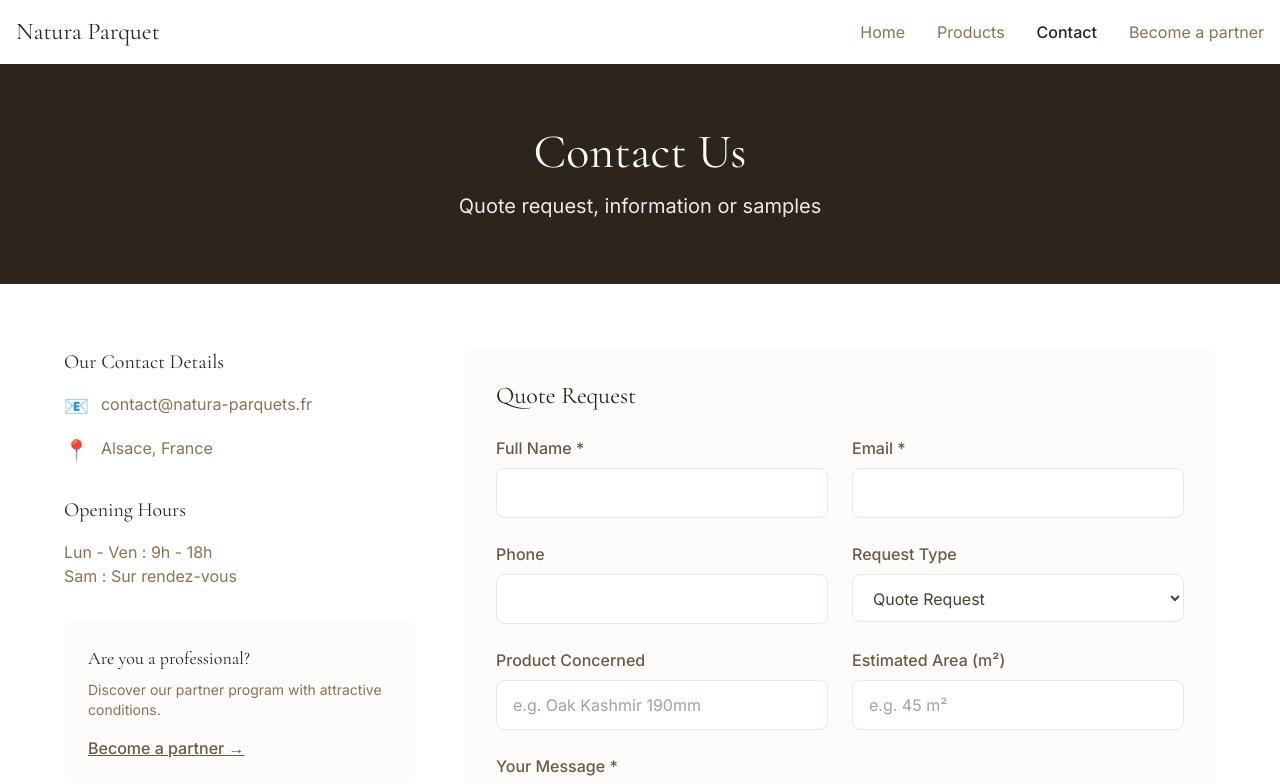
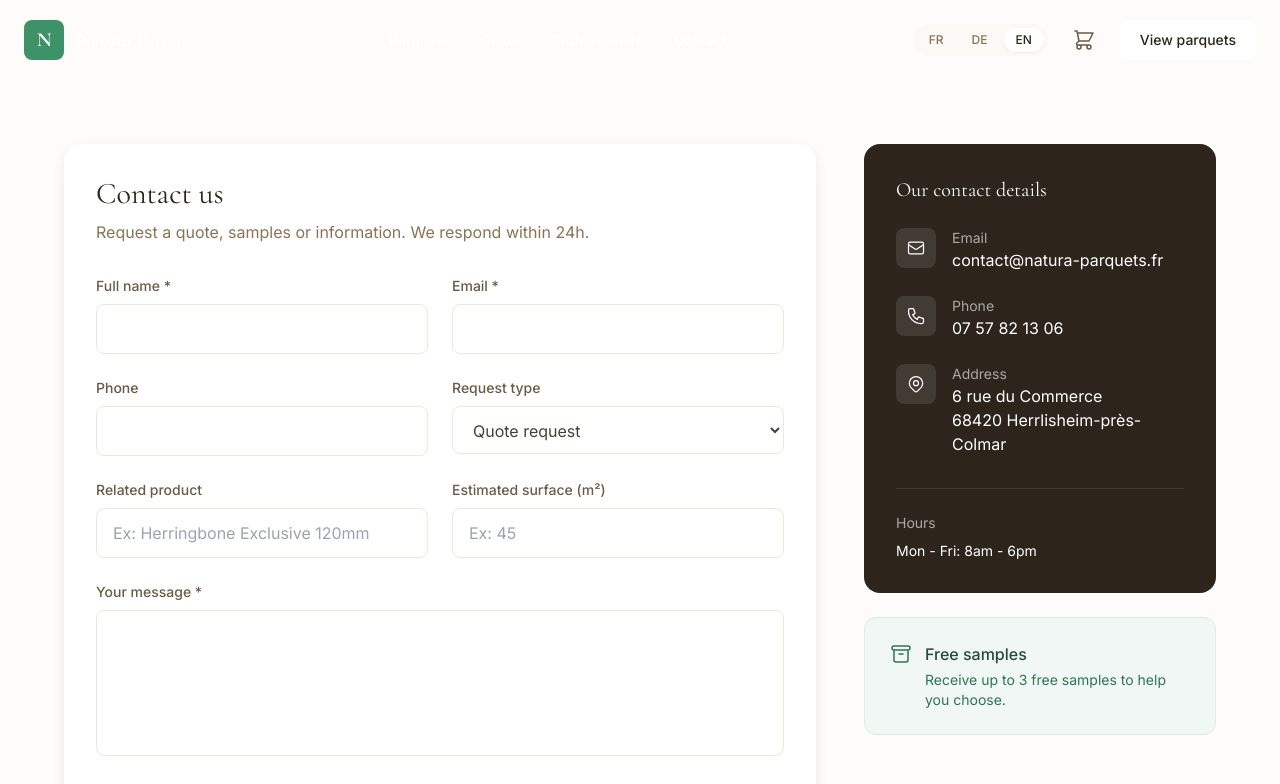
Before and after one commit to oktaviaorg/natura-parquet, a Next.js app: page /en/contact in a window 1280 px wide. Shown: the top 784 px of the page. Built offline with nearby package versions, Linux system fonts and the light colour scheme; no server answers; a web font is replaced by a local one.

Commit message:
📧 Page contact fonctionnelle avec formulaire

```diff
--- a/src/app/[locale]/contact/page.tsx
+++ b/src/app/[locale]/contact/page.tsx
@@ -1,19 +1,13 @@
 'use client';
 
-import { useTranslations } from 'next-intl';
 import { useState, useEffect } from 'react';
+import { useLocale } from 'next-intl';
 import { useSearchParams } from 'next/navigation';
-import { createClient } from '@supabase/supabase-js';
-import Link from 'next/link';
-
-const supabase = createClient(
-  process.env.NEXT_PUBLIC_SUPABASE_URL!,
-  process.env.NEXT_PUBLIC_SUPABASE_ANON_KEY!
-);
+import Navigation from '@/components/Navigation';
+import Footer from '@/components/Footer';
 
 export default function ContactPage() {
-  const t = useTranslations('contact');
-  const tNav = useTranslations('nav');
+  const locale = useLocale() as 'fr' | 'de' | 'en';
   const searchParams = useSearchParams();
 
   const [formData, setFormData] = useState({
@@ -25,8 +19,9 @@ export default function ContactPage() {
     surface: '',
     message: ''
   });
+  const [status, setStatus] = useState<'idle' | 'loading' | 'success' | 'error'>('idle');
 
-  // Pré-remplir le formulaire avec les paramètres URL
+  // Pre-fill from URL params
   useEffect(() => {
     const productParam = searchParams.get('product');
     const typeParam = searchParams.get('type');
@@ -35,47 +30,59 @@ export default function ContactPage() {
       setFormData(prev => ({
         ...prev,
         product: productParam || prev.product,
-        subject: typeParam || prev.subject,
+        subject: typeParam === 'echantillon' ? 'echantillon' : typeParam || prev.subject,
       }));
     }
   }, [searchParams]);
 
-  const [status, setStatus] = useState<'idle' | 'loading' | 'success' | 'error'>('idle');
+  const labels = {
+    title: { fr: 'Contactez-nous', de: 'Kontaktieren Sie uns', en: 'Contact us' },
+    subtitle: {
+      fr: 'Demande de devis, échantillons ou informations. Nous répondons sous 24h.',
+      de: 'Angebot, Muster oder Informationen anfordern. Wir antworten innerhalb von 24h.',
+      en: 'Request a quote, samples or information. We respond within 24h.'
+    },
+    name: { fr: 'Nom complet', de: 'Vollständiger Name', en: 'Full name' },
+    email: { fr: 'Email', de: 'E-Mail', en: 'Email' },
+    phone: { fr: 'Téléphone', de: 'Telefon', en: 'Phone' },
+    subject: { fr: 'Type de demande', de: 'Art der Anfrage', en: 'Request type' },
+    subjects: {
+      devis: { fr: 'Demande de devis', de: 'Angebot anfordern', en: 'Quote request' },
+      echantillon: { fr: 'Demande d\'échantillons', de: 'Muster anfordern', en: 'Sample request' },
+      info: { fr: 'Informations produit', de: 'Produktinformationen', en: 'Product information' },
+      autre: { fr: 'Autre', de: 'Andere', en: 'Other' },
+    },
+    product: { fr: 'Produit concerné', de: 'Betroffenes Produkt', en: 'Related product' },
+    surface: { fr: 'Surface estimée (m²)', de: 'Geschätzte Fläche (m²)', en: 'Estimated surface (m²)' },
+    message: { fr: 'Votre message', de: 'Ihre Nachricht', en: 'Your message' },
+    send: { fr: 'Envoyer', de: 'Senden', en: 'Send' },
+    sending: { fr: 'Envoi...', de: 'Senden...', en: 'Sending...' },
+    success: { fr: 'Message envoyé ! Nous vous répondrons sous 24h.', de: 'Nachricht gesendet! Wir antworten innerhalb von 24h.', en: 'Message sent! We will respond within 24h.' },
+    error: { fr: 'Erreur lors de l\'envoi. Veuillez réessayer.', de: 'Fehler beim Senden. Bitte versuchen Sie es erneut.', en: 'Error sending. Please try again.' },
+    contactInfo: { fr: 'Nos coordonnées', de: 'Unsere Kontaktdaten', en: 'Our contact details' },
+  };
 
   const handleSubmit = async (e: React.FormEvent) => {
     e.preventDefault();
     setStatus('loading');
 
     try {
-      const { error } = await supabase
-        .from('contact_messages')
-        .insert([{
-          name: formData.name,
-          email: formData.email,
-          subject: `[${formData.subject.toUpperCase()}] ${formData.product || 'Demande générale'}`,
-          message: `Téléphone: ${formData.phone || 'Non renseigné'}
+      // Send via mailto for now (simple solution)
+      const subject = encodeURIComponent(`[${formData.subject.toUpperCase()}] ${formData.product || 'Natura Parquets'}`);
+      const body = encodeURIComponent(`
+Nom: ${formData.name}
+Email: ${formData.email}
+Téléphone: ${formData.phone || 'Non renseigné'}
 Surface estimée: ${formData.surface || 'Non renseignée'}
 Produit: ${formData.product || 'Non spécifié'}
 
 Message:
-${formData.message}`,
-          locale: 'fr'
-        }]);
+${formData.message}
+      `);
 
-      if (error) throw error;
-
+      window.location.href = `mailto:contact@natura-parquets.fr?subject=${subject}&body=${body}`;
       setStatus('success');
-      setFormData({
-        name: '',
-        email: '',
-        phone: '',
-        subject: 'devis',
-        product: '',
-        surface: '',
-        message: ''
-      });
     } catch (err) {
-      console.error('Error:', err);
       setStatus('error');
     }
   };
@@ -88,201 +95,235 @@ ${formData.message}`,
   };
 
   return (
-    <main className="min-h-screen bg-white">
-      {/* Header */}
-      <header className="bg-white shadow-sm sticky top-0 z-50">
-        <div className="max-w-7xl mx-auto px-4 py-4 flex items-center justify-between">
-          <Link href="/" className="font-display text-2xl text-natura-900">
-            Natura Parquet
-          </Link>
-          <nav className="hidden md:flex items-center gap-8">
-            <Link href="/" className="text-natura-600 hover:text-natura-900">{tNav('home')}</Link>
-            <Link href="/produits" className="text-natura-600 hover:text-natura-900">{tNav('products')}</Link>
-            <Link href="/contact" className="text-natura-900 font-medium">{tNav('contact')}</Link>
-            <Link href="/devenir-partenaire" className="text-natura-600 hover:text-natura-900">{tNav('partners')}</Link>
-          </nav>
-        </div>
-      </header>
+    <main className="min-h-screen bg-natura-50">
+      <Navigation />
 
-      {/* Hero Section */}
-      <section className="bg-natura-900 text-white py-16 px-4">
-        <div className="max-w-4xl mx-auto text-center">
-          <h1 className="font-display text-4xl md:text-5xl mb-4">{t('title')}</h1>
-          <p className="text-xl opacity-90">{t('subtitle')}</p>
-        </div>
-      </section>
+      <section className="py-16 px-6">
+        <div className="max-w-6xl mx-auto">
+          <div className="grid lg:grid-cols-3 gap-12">
+            {/* Contact Form */}
+            <div className="lg:col-span-2">
+              <div className="bg-white rounded-2xl shadow-soft p-8">
+                <h1 className="font-display text-3xl text-natura-900 mb-2">
+                  {labels.title[locale]}
+                </h1>
+                <p className="text-natura-600 mb-8">
+                  {labels.subtitle[locale]}
+                </p>
 
-      {/* Contact Info + Form */}
-      <section className="py-16 px-4">
-        <div className="max-w-6xl mx-auto grid md:grid-cols-3 gap-12">
-
-          {/* Contact Info */}
-          <div className="space-y-8">
-            <div>
-              <h3 className="font-display text-xl text-natura-900 mb-4">{t('info.title')}</h3>
-              <div className="space-y-4 text-natura-600">
-                <p className="flex items-start gap-3">
-                  <span className="text-xl">📧</span>
-                  <span>contact@natura-parquets.fr</span>
-                </p>
-                <p className="flex items-start gap-3">
-                  <span className="text-xl">📍</span>
-                  <span>Alsace, France</span>
-                </p>
+                {status === 'success' ? (
+                  <div className="p-6 bg-forest-50 rounded-xl border border-forest-200">
+                    <div className="flex items-center gap-3">
+                      <svg className="w-6 h-6 text-forest-600" fill="none" stroke="currentColor" viewBox="0 0 24 24">
+                        <path strokeLinecap="round" strokeLinejoin="round" strokeWidth={2} d="M9 12l2 2 4-4m6 2a9 9 0 11-18 0 9 9 0 0118 0z" />
+                      </svg>
+                      <p className="text-forest-800 font-medium">{labels.success[locale]}</p>
                     </div>
                   </div>
-
+                ) : (
+                  <form onSubmit={handleSubmit} className="space-y-6">
+                    <div className="grid sm:grid-cols-2 gap-6">
                       <div>
-              <h3 className="font-display text-xl text-natura-900 mb-4">{t('info.hours')}</h3>
-              <p className="text-natura-600">
-                Lun - Ven : 9h - 18h<br />
-                Sam : Sur rendez-vous
-              </p>
-            </div>
-
-            <div className="bg-natura-50 p-6 rounded-lg">
-              <h3 className="font-display text-lg text-natura-900 mb-2">{t('info.pro')}</h3>
-              <p className="text-natura-600 text-sm mb-4">{t('info.pro_desc')}</p>
-              <Link
-                href="/devenir-partenaire"
-                className="text-natura-700 font-medium hover:text-natura-900 underline"
-              >
-                {tNav('partners')} →
-              </Link>
-            </div>
-          </div>
-
-          {/* Form */}
-          <div className="md:col-span-2">
-            {status === 'success' ? (
-              <div className="bg-green-50 border border-green-200 rounded-lg p-8 text-center">
-                <span className="text-4xl mb-4 block">✅</span>
-                <h3 className="font-display text-xl text-green-800 mb-2">{t('form.success.title')}</h3>
-                <p className="text-green-700">{t('form.success.message')}</p>
-              </div>
-            ) : (
-              <form onSubmit={handleSubmit} className="bg-natura-50 p-8 rounded-lg space-y-6">
-                <h2 className="font-display text-2xl text-natura-900 mb-6">{t('form.title')}</h2>
-
-                <div className="grid md:grid-cols-2 gap-6">
-                  <div>
-                    <label className="block text-natura-700 mb-2 font-medium">{t('form.name')} *</label>
+                        <label className="block text-sm font-medium text-natura-700 mb-2">
+                          {labels.name[locale]} *
+                        </label>
                         <input
                           type="text"
                           name="name"
+                          required
                           value={formData.name}
                           onChange={handleChange}
-                      required
-                      className="w-full px-4 py-3 border border-natura-200 rounded-lg focus:outline-none focus:ring-2 focus:ring-natura-500 bg-white"
+                          className="w-full px-4 py-3 border border-natura-200 rounded-lg focus:outline-none focus:ring-2 focus:ring-forest-500"
                         />
                       </div>
-
                       <div>
-                    <label className="block text-natura-700 mb-2 font-medium">{t('form.email')} *</label>
+                        <label className="block text-sm font-medium text-natura-700 mb-2">
+                          {labels.email[locale]} *
+                        </label>
                         <input
                           type="email"
                           name="email"
+                          required
                           value={formData.email}
                           onChange={handleChange}
-                      required
-                      className="w-full px-4 py-3 border border-natura-200 rounded-lg focus:outline-none focus:ring-2 focus:ring-natura-500 bg-white"
+                          className="w-full px-4 py-3 border border-natura-200 rounded-lg focus:outline-none focus:ring-2 focus:ring-forest-500"
                         />
                       </div>
                     </div>
 
-                <div className="grid md:grid-cols-2 gap-6">
+                    <div className="grid sm:grid-cols-2 gap-6">
                       <div>
-                    <label className="block text-natura-700 mb-2 font-medium">{t('form.phone')}</label>
+                        <label className="block text-sm font-medium text-natura-700 mb-2">
+                          {labels.phone[locale]}
+                        </label>
                         <input
                           type="tel"
                           name="phone"
                           value={formData.phone}
                           onChange={handleChange}
-                      className="w-full px-4 py-3 border border-natura-200 rounded-lg focus:outline-none focus:ring-2 focus:ring-natura-500 bg-white"
+                          className="w-full px-4 py-3 border border-natura-200 rounded-lg focus:outline-none focus:ring-2 focus:ring-forest-500"
                         />
                       </div>
-
                       <div>
-                    <label className="block text-natura-700 mb-2 font-medium">{t('form.subject')}</label>
+                        <label className="block text-sm font-medium text-natura-700 mb-2">
+                          {labels.subject[locale]}
+                        </label>
                         <select
                           name="subject"
                           value={formData.subject}
                           onChange={handleChange}
-                      className="w-full px-4 py-3 border border-natura-200 rounded-lg focus:outline-none focus:ring-2 focus:ring-natura-500 bg-white"
+                          className="w-full px-4 py-3 border border-natura-200 rounded-lg focus:outline-none focus:ring-2 focus:ring-forest-500 bg-white"
                         >
-                      <option value="devis">{t('form.subjects.quote')}</option>
-                      <option value="info">{t('form.subjects.info')}</option>
-                      <option value="echantillon">{t('form.subjects.sample')}</option>
-                      <option value="autre">{t('form.subjects.other')}</option>
+                          <option value="devis">{labels.subjects.devis[locale]}</option>
+                          <option value="echantillon">{labels.subjects.echantillon[locale]}</option>
+                          <option value="info">{labels.subjects.info[locale]}</option>
+                          <option value="autre">{labels.subjects.autre[locale]}</option>
                         </select>
                       </div>
                     </div>
 
-                <div className="grid md:grid-cols-2 gap-6">
+                    <div className="grid sm:grid-cols-2 gap-6">
                       <div>
-                    <label className="block text-natura-700 mb-2 font-medium">{t('form.product')}</label>
+                        <label className="block text-sm font-medium text-natura-700 mb-2">
+                          {labels.product[locale]}
+                        </label>
                         <input
                           type="text"
                           name="product"
                           value={formData.product}
                           onChange={handleChange}
-                      placeholder={t('form.product_placeholder')}
-                      className="w-full px-4 py-3 border border-natura-200 rounded-lg focus:outline-none focus:ring-2 focus:ring-natura-500 bg-white"
+                          placeholder={locale === 'fr' ? 'Ex: Bâton Rompu Exclusive 120mm' : 'Ex: Herringbone Exclusive 120mm'}
+                          className="w-full px-4 py-3 border border-natura-200 rounded-lg focus:outline-none focus:ring-2 focus:ring-forest-500"
                         />
                       </div>
-
                       <div>
-                    <label className="block text-natura-700 mb-2 font-medium">{t('form.surface')}</label>
+                        <label className="block text-sm font-medium text-natura-700 mb-2">
+                          {labels.surface[locale]}
+                        </label>
                         <input
                           type="text"
                           name="surface"
                           value={formData.surface}
                           onChange={handleChange}
-                      placeholder={t('form.surface_placeholder')}
-                      className="w-full px-4 py-3 border border-natura-200 rounded-lg focus:outline-none focus:ring-2 focus:ring-natura-500 bg-white"
+                          placeholder="Ex: 45"
+                          className="w-full px-4 py-3 border border-natura-200 rounded-lg focus:outline-none focus:ring-2 focus:ring-forest-500"
                         />
                       </div>
                     </div>
 
                     <div>
-                  <label className="block text-natura-700 mb-2 font-medium">{t('form.message')} *</label>
+                      <label className="block text-sm font-medium text-natura-700 mb-2">
+                        {labels.message[locale]} *
+                      </label>
                       <textarea
                         name="message"
+                        required
+                        rows={5}
                         value={formData.message}
                         onChange={handleChange}
-                    required
-                    rows={5}
-                    placeholder={t('form.message_placeholder')}
-                    className="w-full px-4 py-3 border border-natura-200 rounded-lg focus:outline-none focus:ring-2 focus:ring-natura-500 bg-white"
+                        className="w-full px-4 py-3 border border-natura-200 rounded-lg focus:outline-none focus:ring-2 focus:ring-forest-500 resize-none"
                       />
                     </div>
-
-                {status === 'error' && (
-                  <div className="bg-red-50 border border-red-200 rounded-lg p-4 text-red-700">
-                    {t('form.error')}
-                  </div>
-                )}
 
                     <button
                       type="submit"
                       disabled={status === 'loading'}
-                  className="w-full py-4 bg-natura-900 text-white font-medium rounded-lg hover:bg-natura-800 transition-colors disabled:opacity-50"
+                      className="w-full py-4 bg-forest-500 text-white font-medium rounded-lg hover:bg-forest-600 transition-colors disabled:opacity-50"
                     >
-                  {status === 'loading' ? t('form.sending') : t('form.submit')}
+                      {status === 'loading' ? labels.sending[locale] : labels.send[locale]}
                     </button>
+
+                    {status === 'error' && (
+                      <p className="text-red-600 text-sm text-center">{labels.error[locale]}</p>
+                    )}
                   </form>
                 )}
               </div>
             </div>
+
+            {/* Contact Info */}
+            <div>
+              <div className="bg-natura-900 text-white rounded-2xl p-8">
+                <h2 className="font-display text-xl mb-6">{labels.contactInfo[locale]}</h2>
+
+                <div className="space-y-6">
+                  <div className="flex items-start gap-4">
+                    <div className="w-10 h-10 bg-white/10 rounded-lg flex items-center justify-center flex-shrink-0">
+                      <svg className="w-5 h-5" fill="none" stroke="currentColor" viewBox="0 0 24 24">
+                        <path strokeLinecap="round" strokeLinejoin="round" strokeWidth={1.5} d="M3 8l7.89 5.26a2 2 0 002.22 0L21 8M5 19h14a2 2 0 002-2V7a2 2 0 00-2-2H5a2 2 0 00-2 2v10a2 2 0 002 2z" />
+                      </svg>
+                    </div>
+                    <div>
+                      <p className="text-white/60 text-sm">Email</p>
+                      <a href="mailto:contact@natura-parquets.fr" className="hover:text-forest-300 transition-colors">
+                        contact@natura-parquets.fr
+                      </a>
+                    </div>
+                  </div>
+
+                  <div className="flex items-start gap-4">
+                    <div className="w-10 h-10 bg-white/10 rounded-lg flex items-center justify-center flex-shrink-0">
+                      <svg className="w-5 h-5" fill="none" stroke="currentColor" viewBox="0 0 24 24">
+                        <path strokeLinecap="round" strokeLinejoin="round" strokeWidth={1.5} d="M3 5a2 2 0 012-2h3.28a1 1 0 01.948.684l1.498 4.493a1 1 0 01-.502 1.21l-2.257 1.13a11.042 11.042 0 005.516 5.516l1.13-2.257a1 1 0 011.21-.502l4.493 1.498a1 1 0 01.684.949V19a2 2 0 01-2 2h-1C9.716 21 3 14.284 3 6V5z" />
+                      </svg>
+                    </div>
+                    <div>
+                      <p className="text-white/60 text-sm">{locale === 'fr' ? 'Téléphone' : 'Phone'}</p>
+                      <a href="tel:+33757821306" className="hover:text-forest-300 transition-colors">
+                        07 57 82 13 06
+                      </a>
+                    </div>
+                  </div>
+
+                  <div className="flex items-start gap-4">
+                    <div className="w-10 h-10 bg-white/10 rounded-lg flex items-center justify-center flex-shrink-0">
+                      <svg className="w-5 h-5" fill="none" stroke="currentColor" viewBox="0 0 24 24">
+                        <path strokeLinecap="round" strokeLinejoin="round" strokeWidth={1.5} d="M17.657 16.657L13.414 20.9a1.998 1.998 0 01-2.827 0l-4.244-4.243a8 8 0 1111.314 0z" />
+                        <path strokeLinecap="round" strokeLinejoin="round" strokeWidth={1.5} d="M15 11a3 3 0 11-6 0 3 3 0 016 0z" />
+                      </svg>
+                    </div>
+                    <div>
+                      <p className="text-white/60 text-sm">{locale === 'fr' ? 'Adresse' : 'Address'}</p>
+                      <p>6 rue du Commerce</p>
+                      <p>68420 Herrlisheim-près-Colmar</p>
+                    </div>
+                  </div>
+                </div>
+
+                <div className="mt-8 pt-6 border-t border-white/10">
+                  <p className="text-white/60 text-sm mb-2">
+                    {locale === 'fr' ? 'Horaires' : 'Hours'}
+                  </p>
+                  <p className="text-sm">
+                    {locale === 'fr' ? 'Lun - Ven : 8h - 18h' : 'Mon - Fri: 8am - 6pm'}
+                  </p>
+                </div>
+              </div>
+
+              {/* Delivery info */}
+              <div className="mt-6 bg-forest-50 rounded-xl p-6 border border-forest-100">
+                <div className="flex items-start gap-3">
+                  <svg className="w-6 h-6 text-forest-600 flex-shrink-0" fill="none" stroke="currentColor" viewBox="0 0 24 24">
+                    <path strokeLinecap="round" strokeLinejoin="round" strokeWidth={1.5} d="M5 8h14M5 8a2 2 0 110-4h14a2 2 0 110 4M5 8v10a2 2 0 002 2h10a2 2 0 002-2V8m-9 4h4" />
+                  </svg>
+                  <div>
+                    <p className="font-medium text-forest-800">
+                      {locale === 'fr' ? 'Échantillons gratuits' : 'Free samples'}
+                    </p>
+                    <p className="text-sm text-forest-600 mt-1">
+                      {locale === 'fr'
+                        ? 'Recevez jusqu\'à 3 échantillons gratuits pour vous aider dans votre choix.'
+                        : 'Receive up to 3 free samples to help you choose.'}
+                    </p>
+                  </div>
+                </div>
+              </div>
+            </div>
+          </div>
+        </div>
       </section>
 
-      {/* Footer */}
-      <footer className="bg-natura-900 text-white py-12 px-4">
-        <div className="max-w-6xl mx-auto text-center">
-          <p className="font-display text-2xl mb-4">Natura Parquet</p>
-          <p className="opacity-70">© 2026 Natura Parquet. Tous droits réservés.</p>
-        </div>
-      </footer>
+      <Footer />
     </main>
   );
 }
```
Lines whose indentation alone changed are shown as unchanged.
